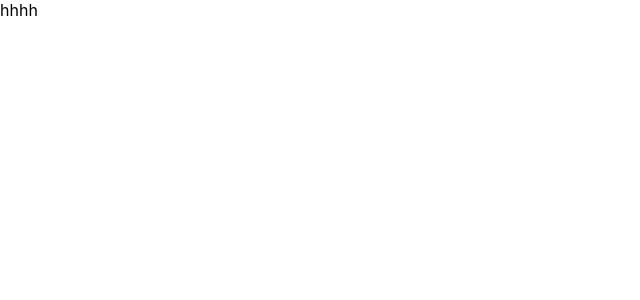
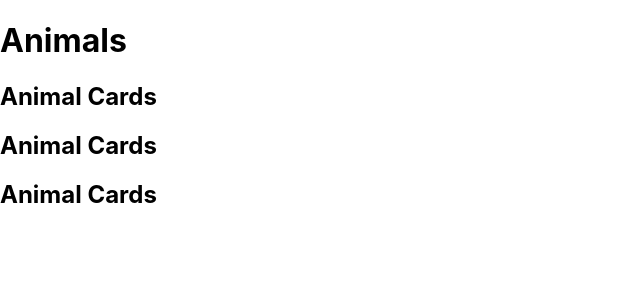
Before and after one commit to mohamedfazilk/react-hooks, a React (Create React App) app: page / in a window 1280 px wide. Shown: the top 300 px of the page, without its empty margins (0-640 px from the left). Built offline with nearby package versions, Linux system fonts and the light colour scheme.

Commit message:
map through out the objects

```diff
--- a/public/index.html
+++ b/public/index.html
@@ -24,7 +24,7 @@
       work correctly both with client-side routing and a non-root public URL.
       Learn how to configure a non-root public URL by running `npm run build`.
     -->
-    <title>React App</title>
+    <title>Basic Hooks</title>
   </head>
   <body>
     <noscript>You need to enable JavaScript to run this app.</noscript>
--- a/src/App.js
+++ b/src/App.js
@@ -1,9 +1,17 @@
-
+import React from "react";
+import data from "./components/data";
+import AnimalCard from "./components/Animalcard/AnimalCard";
 
 function App() {
   return (
-    <div className="App">
-      hhhh
+    <div className="wrapper">
+      <h1>Animals</h1>
+      {data.map((animal)=>{
+        return(
+          <AnimalCard key={animal.name}/>
+        )
+
+      })}
     </div>
   );
 }
--- a/src/components/data.js
+++ b/src/components/data.js
@@ -1,4 +1,4 @@
-export default [
+const data = [
     {
     name: 'Lion',
     scientificName: 'Panthero leo',
@@ -27,3 +27,4 @@ export default [
     }
 }
 ]
+export default  data
```
